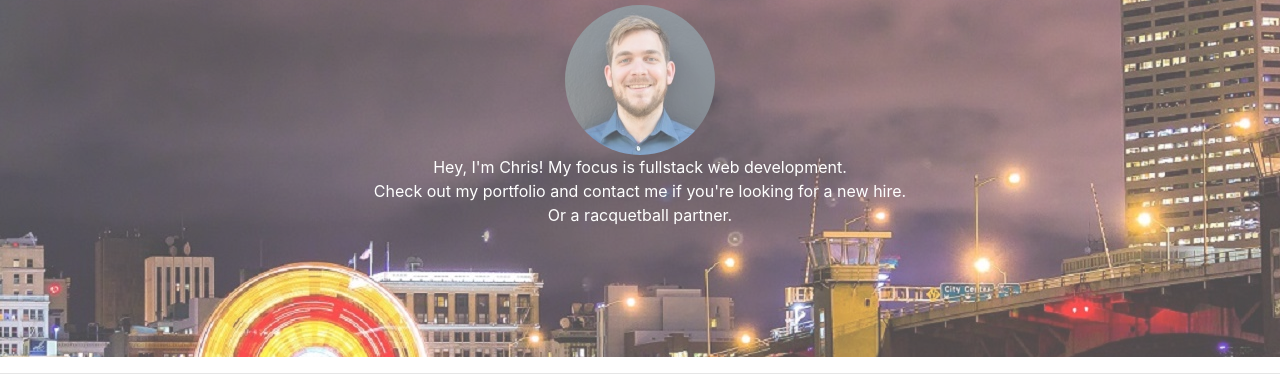
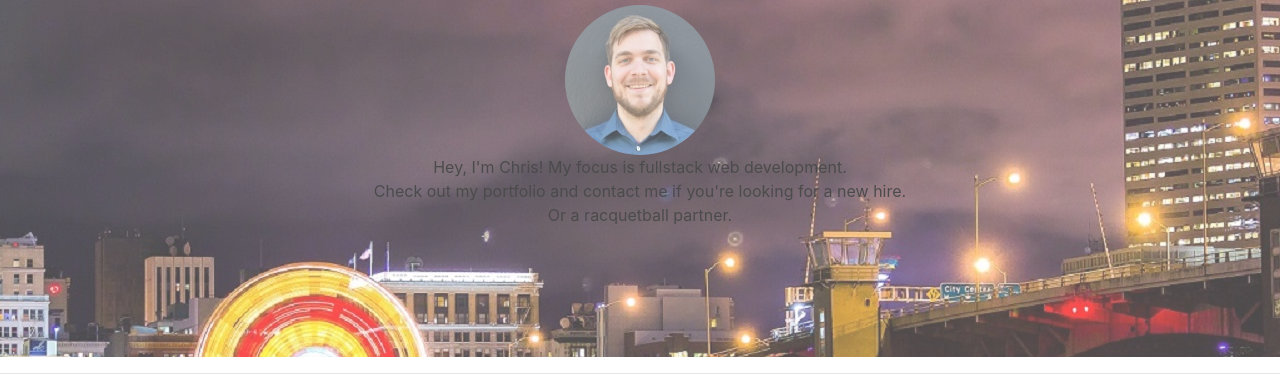
Before and after one commit to ChrisConnell1/ChrisConnell1.github.io, a plain HTML site: page index.html in a window 1280 px wide. Shown: the part 143-530 px from the top of the page. Drawn offline with nearby package versions, Linux system fonts and the light colour scheme; a script that the page names is missing; files whose address does not match are found by name.

Commit message:
Change aboutme text to black

```diff
--- a/css/currentSite.css
+++ b/css/currentSite.css
@@ -31,7 +31,7 @@
 }
 
 #aboutMe{
-  color: white
+  color: #000;
 }
 
 #circle {
```
